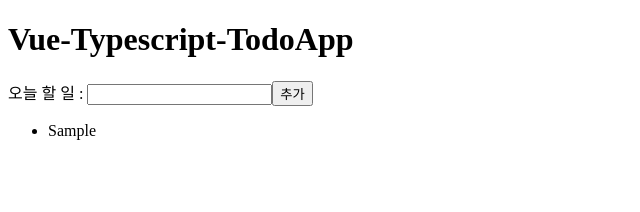
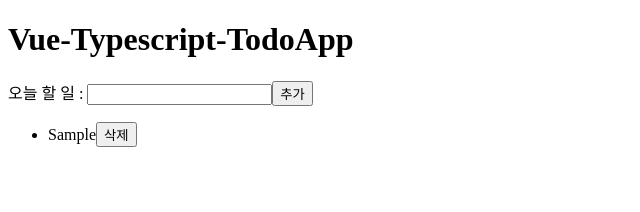
Before and after one commit to rjs5730/vue-typescript-todoapp, a Vue app: page / in a window 1280 px wide. Both pictures are taken after typing "Sample" into the empty fields and a click on the button "추가". Shown: the top 212 px of the page, without its empty margins (0-640 px from the left). Built offline with nearby package versions, Linux system fonts and the light colour scheme.

Commit message:
[#2] feat: todoItems 삭제 기능 구현

```diff
--- a/src/App.vue
+++ b/src/App.vue
@@ -12,7 +12,9 @@
           <TodoListItem
             v-for="(todoItem, index) in todoItems"
             :key="index"
+            :index="index"
             :todoItem="todoItem"
+            @remove="removeTodoItem"
           ></TodoListItem>
         </ul>
       </div>
@@ -55,7 +57,6 @@
       const value = this.todoText;
       this.todoItems.push(value);
       storage.save(this.todoItems);
-      // localStorage.setItem(value, value);
       this.initTodoText();
     },
     initTodoText() {
@@ -63,6 +64,11 @@
     },
     fetchTodoItems() {
       this.todoItems = storage.fetch();
+    },
+    removeTodoItem(index: number) {
+      console.log("remove", index);
+      this.todoItems.splice(index, 1);
+      storage.save(this.todoItems);
     },
   },
   created() {
--- a/src/components/TodoListItem.vue
+++ b/src/components/TodoListItem.vue
@@ -1,5 +1,8 @@
 <template>
-  <li>{{ todoItem }}</li>
+  <li>
+    <span> {{ todoItem }}</span>
+    <button @click="removeItem">삭제</button>
+  </li>
 </template>
 
 <script lang="ts">
@@ -11,6 +14,15 @@
       type: String,
       default: "",
     },
+    index: {
+      type: Number,
+      required: true,
+    },
+  },
+  methods: {
+    removeItem() {
+      this.$emit("remove", this.index);
+    },
   },
 });
 </script>
```
